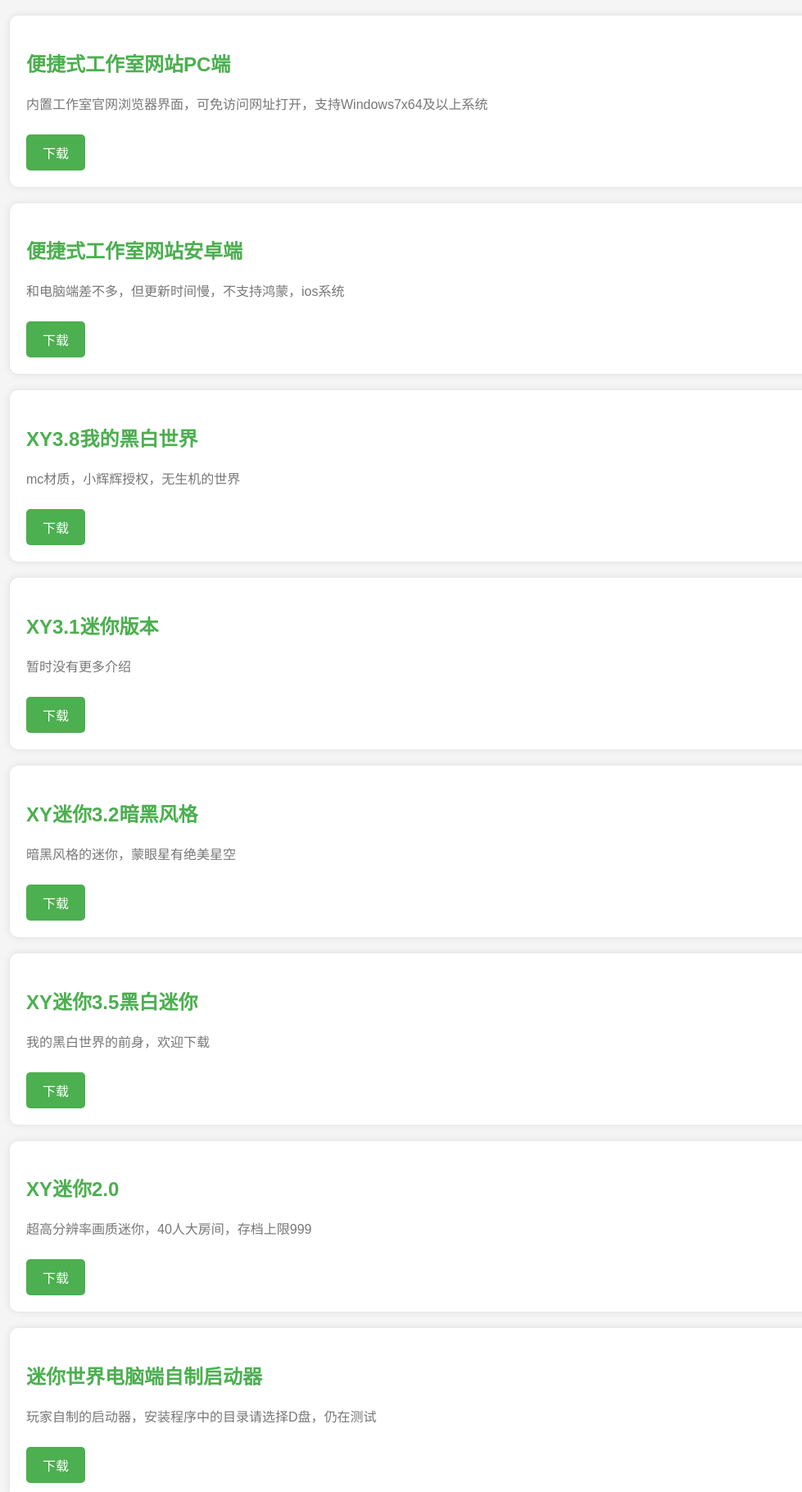
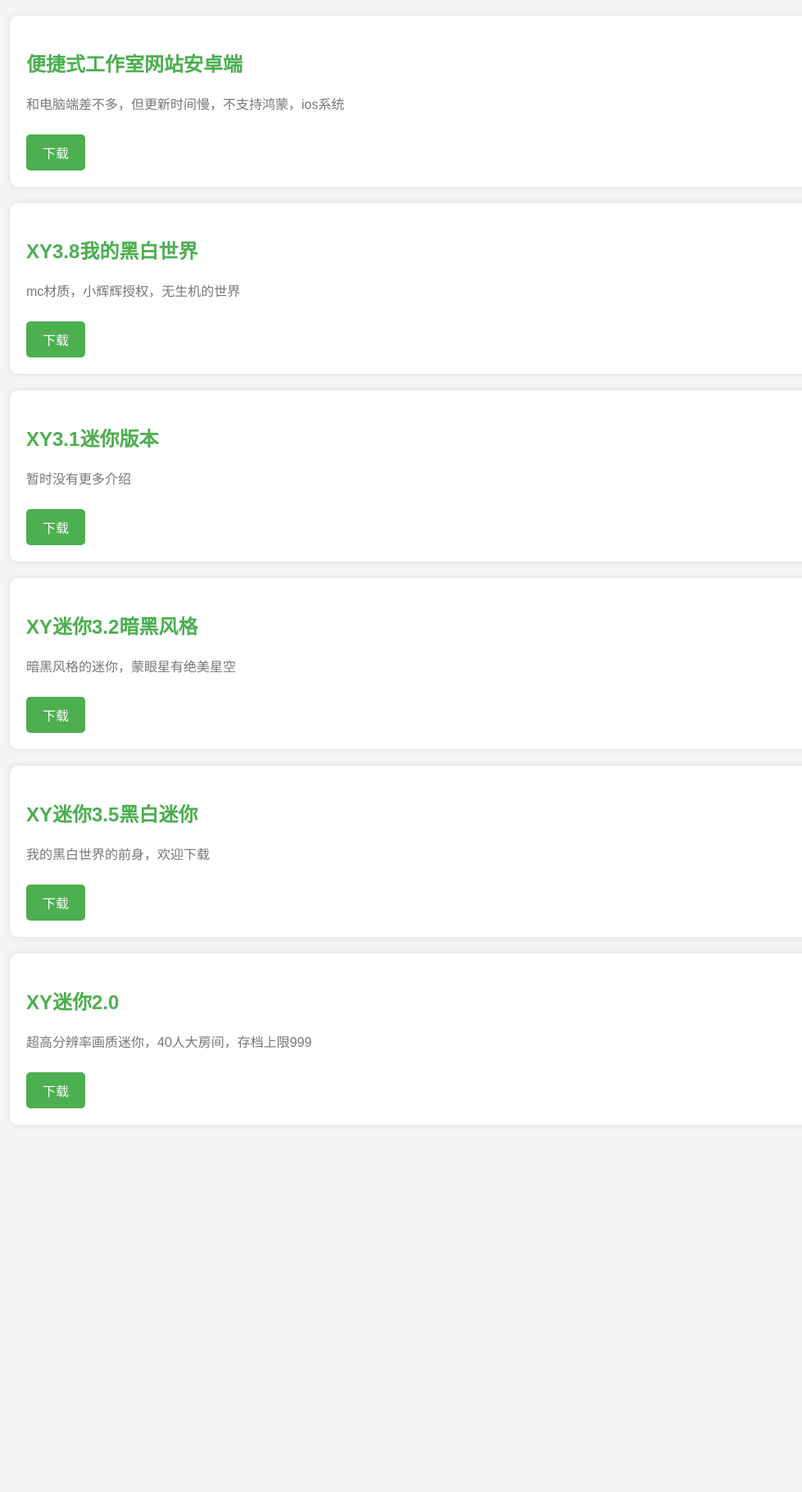
Before and after one commit to xyhlgf/hlgfxy.github.io, a plain HTML site: page index.html in a window 1280 px wide. Shown: the part 539-2359 px from the top of the page at 82% size, without its empty margins (16-995 px from the left). After the commit the page ends 1931 px from the top, so only its background shows below. Drawn offline with Linux system fonts and the light colour scheme.

Commit message:
Update index.html

```diff
--- a/index.html
+++ b/index.html
@@ -196,11 +196,7 @@
 
     <h1>软件库，更新日期2024.8.15日，版本号v1.0.2</h1>
 
-    <div class="software-item">
-        <h2>便捷式工作室网站PC端</h2>
-        <p>内置工作室官网浏览器界面，可免访问网址打开，支持Windows7x64及以上系统</p>
-        <a href="https://www.yunzhongzhuan.com/#sharefile=uROLcqHA_2842076">下载</a>
-    </div>
+
 
     <div class="software-item">
         <h2>便捷式工作室网站安卓端</h2>
@@ -238,11 +234,6 @@
         <a href="https://www.yunzhongzhuan.com/#sharefile=hHH8GWDY_2842080">下载</a>
     </div>
 
-    <div class="software-item">
-        <h2>迷你世界电脑端自制启动器</h2>
-        <p>玩家自制的启动器，安装程序中的目录请选择D盘，仍在测试</p>
-        <a href="https://www.yunzhongzhuan.com/#sharefile=I305D7OR_2845607">下载</a>
-    </div>
 
 </body>
 
```
